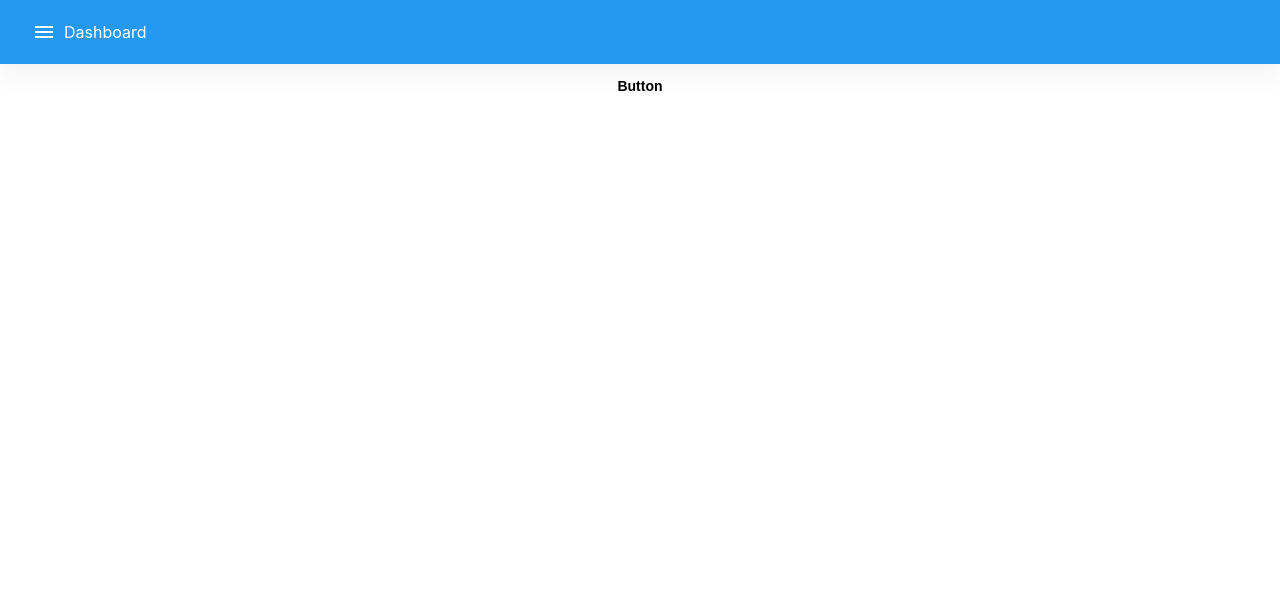
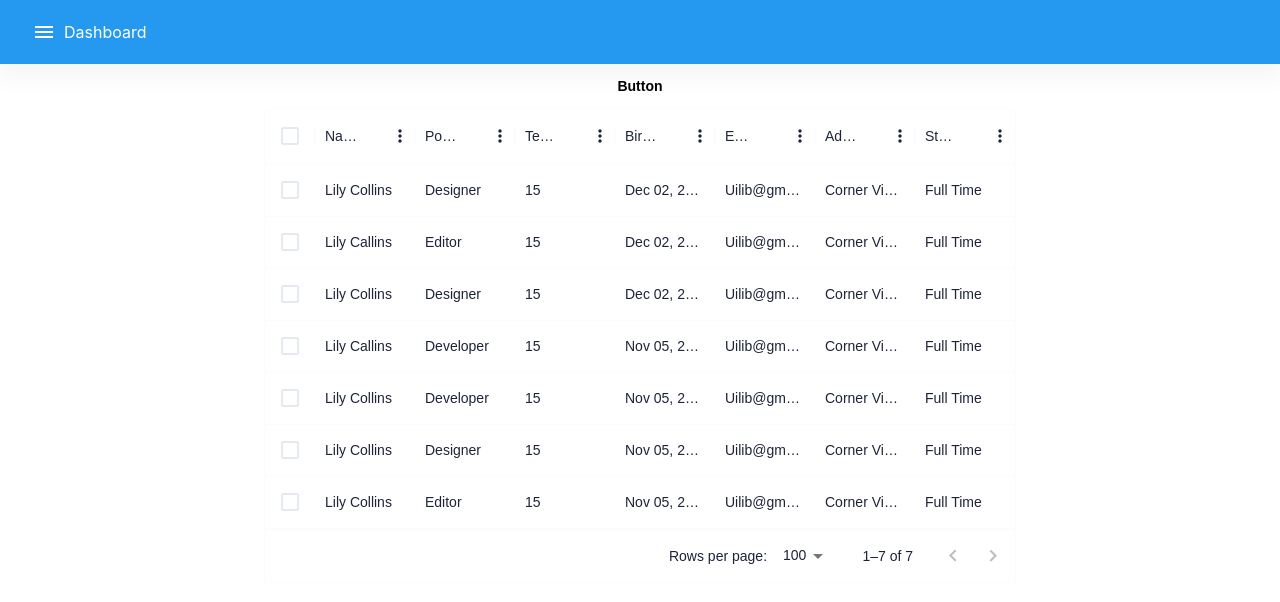
Before and after one commit to alantheandroid/stackhouse-dashboard, a React (Create React App) app: page / in a window 1280 px wide. Shown: the top 602 px of the page. Built offline with nearby package versions, Linux system fonts and the light colour scheme.

Commit message:
Add data

```diff
--- a/src/components/DataGrid/index.tsx
+++ b/src/components/DataGrid/index.tsx
@@ -1,6 +1,7 @@
 import React from 'react';
 import { GridRowsProp, DataGrid as MuiDataGrid } from '@mui/x-data-grid';
 import {  GridColDef  } from '@mui/x-data-grid';
+import { StyledDataGrid } from './styled';
 
 type Props = {
     rows: GridRowsProp
@@ -10,5 +11,5 @@ type Props = {
 }
 
 export const DataGrid = ({rows, columns, autoHeight, checkboxSelection}:Props) => {
-   return <MuiDataGrid rows={rows} columns={columns} autoHeight={autoHeight} checkboxSelection={checkboxSelection}></MuiDataGrid>
+   return <StyledDataGrid rows={rows} columns={columns} autoHeight={autoHeight} checkboxSelection={checkboxSelection}></StyledDataGrid>
 }
--- /dev/null
+++ b/src/components/DataGrid/styled.ts
@@ -0,0 +1,6 @@
+import styled from "@emotion/styled";
+import { DataGrid } from "@mui/x-data-grid";
+
+export const StyledDataGrid = styled(DataGrid)`
+margin: 0 auto;
+`
--- a/src/pages/Home/index.tsx
+++ b/src/pages/Home/index.tsx
@@ -2,12 +2,15 @@ import React from 'react';
 import Navbar from '../../components/Navbar';
 import Sidebar from '../../components/Sidebar';
 import { Box, Button } from '@mui/material';
+import { DataGrid } from '../../components/DataGrid';
+import { columns, rows } from './mock';
 
 function Home() {
   return (
     <Box display="flex" flexDirection="column">
       <Navbar title="Dashboard" position="static" />
       <Button>Button</Button>
+      <DataGrid rows={rows} columns={columns} checkboxSelection></DataGrid>
       <Sidebar>Questa è la sidebar</Sidebar>
     </Box>
   );
--- a/src/pages/Home/mock.ts
+++ b/src/pages/Home/mock.ts
@@ -1,23 +1,20 @@
 export const rows = [
-    {id: 'prova', col1: 'test', col2: 'aaaaaa'},
-    {id: 'prova', col1: 'test', col2: 'aaaaaa'},
-    {id: 'prova', col1: 'test', col2: 'aaaaaa'},
-    {id: 'prova', col1: 'test', col2: 'aaaaaa'},
-    {id: 'prova', col1: 'test', col2: 'aaaaaa'},
-    {id: 'prova', col1: 'test', col2: 'aaaaaa'},
-    {id: 'prova', col1: 'test', col2: 'aaaaaa'},
-    {id: 'prova', col1: 'test', col2: 'aaaaaa'},
-    {id: 'prova', col1: 'test', col2: 'aaaaaa'},
-    {id: 'prova', col1: 'test', col2: 'aaaaaa'},
-    {id: 'prova', col1: 'test', col2: 'aaaaaa'},
-    {id: 'prova', col1: 'test', col2: 'aaaaaa'},
-    {id: 'prova', col1: 'test', col2: 'aaaaaa'},
-    {id: 'prova', col1: 'test', col2: 'aaaaaa'},
-    {id: 'prova', col1: 'test', col2: 'aaaaaa'},
-    {id: 'prova', col1: 'test', col2: 'aaaaaa'},
+    {id: '1', name: 'Lily Collins', position: 'Designer', team: '15', birthDate: 'Dec 02, 2021', contacts: 'Uilib@gmail.com\n+00578115245', address: 'Corner View, Sylhet', status: 'Full Time'},
+    {id: '2', name: 'Lily Callins', position: 'Editor', team: '15', birthDate: 'Dec 02, 2021', contacts: 'Uilib@gmail.com\n+00578115245', address: 'Corner View, Sylhet', status: 'Full Time'},
+    {id: '3', name: 'Lily Collins', position: 'Designer', team: '15', birthDate: 'Dec 02, 2021', contacts: 'Uilib@gmail.com\n+00578115245', address: 'Corner View, Sylhet', status: 'Full Time'},
+    {id: '4', name: 'Lily Callins', position: 'Developer', team: '15', birthDate: 'Nov 05, 2021', contacts: 'Uilib@gmail.com\n+00578115245', address: 'Corner View, Sylhet', status: 'Full Time'},
+    {id: '5', name: 'Lily Collins', position: 'Developer', team: '15', birthDate: 'Nov 05, 2021', contacts: 'Uilib@gmail.com\n+00578115245', address: 'Corner View, Sylhet', status: 'Full Time'},
+    {id: '6', name: 'Lily Collins', position: 'Designer', team: '15', birthDate: 'Nov 05, 2021', contacts: 'Uilib@gmail.com\n+00578115245', address: 'Corner View, Sylhet', status: 'Full Time'},
+    {id: '7', name: 'Lily Collins', position: 'Editor', team: '15', birthDate: 'Nov 05, 2021', contacts: 'Uilib@gmail.com\n+00578115245', address: 'Corner View, Sylhet', status: 'Full Time'},
+
   ]
 
 export const columns = [
-    {field: 'col1', headerName: 'Column 1'},
-    {field: 'col2', headerName: 'Column 2'}
+    {field: 'name', headerName: 'Name'},
+    {field: 'position', headerName: 'Position'},
+    {field: 'team', headerName: 'Team'},
+    {field: 'birthDate', headerName: 'Birth Date'},
+    {field: 'contacts', headerName: 'Email/Mobile'},
+    {field: 'address', headerName: 'Address'},
+    {field: 'status', headerName: 'Status'},
   ]
```
